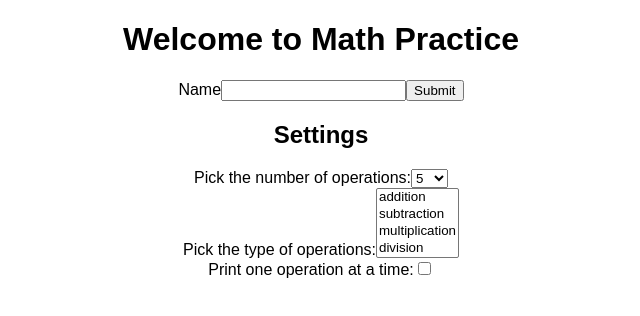
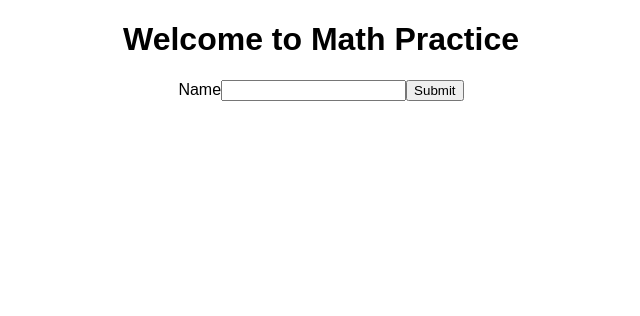
Before and after one commit to cristianagrigoriu/ReactMathPractice, a React (Create React App) app: page / in a window 1280 px wide. Shown: the top 316 px of the page, without its empty margins (319-959 px from the left). Built offline with nearby package versions, Linux system fonts and the light colour scheme.

Commit message:
Hide settings before user inputs name

```diff
--- a/src/App.js
+++ b/src/App.js
@@ -4,7 +4,7 @@ import Greeting from "./Greeting";
 import Settings from "./Settings";
 
 export default function App() {
-  const [showSettings, setShowSettings] = useState("false");
+  const [showSettings, setShowSettings] = useState(false);
 
   function handleShowSettings() {
     setShowSettings(true);
```
